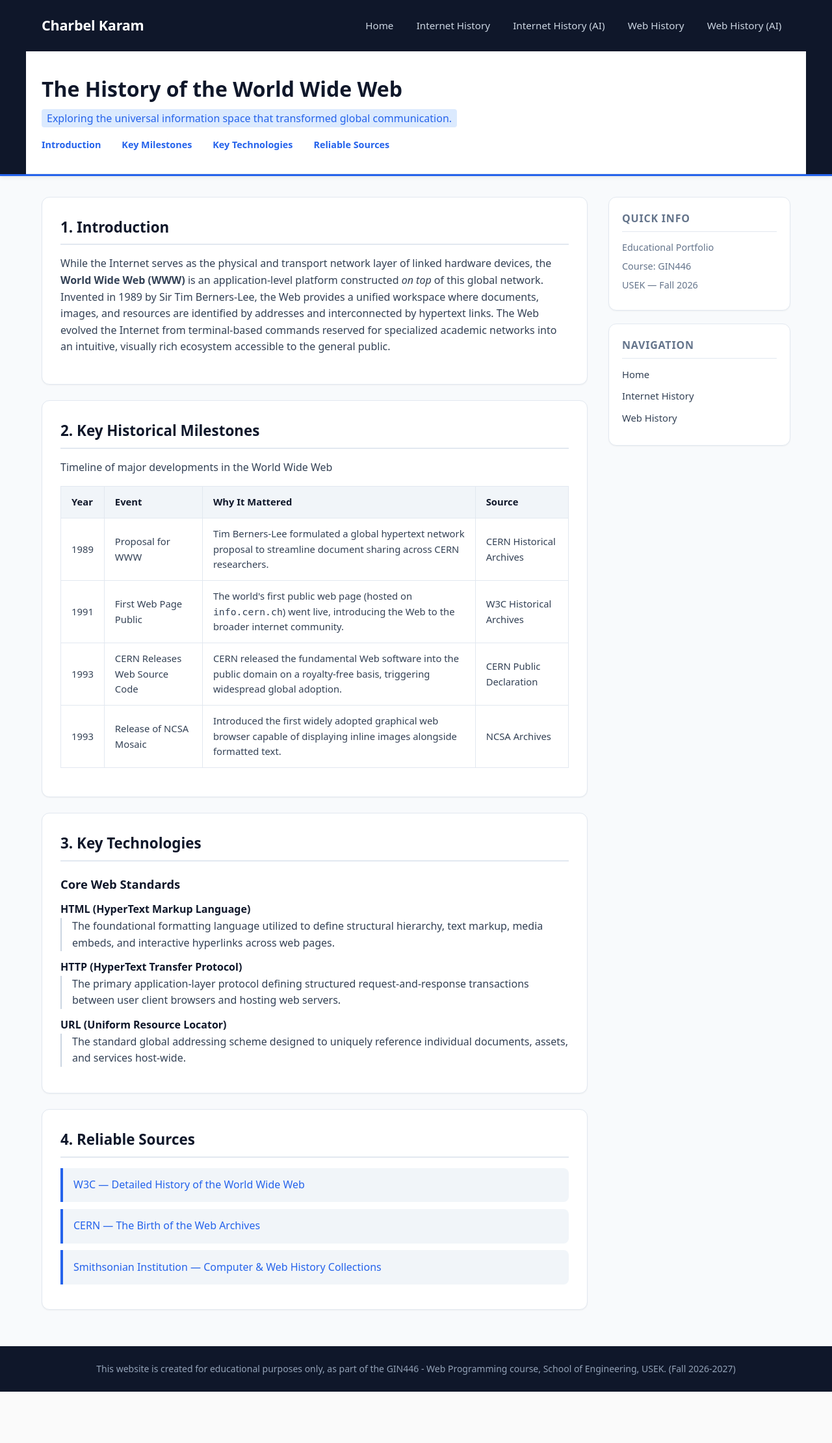
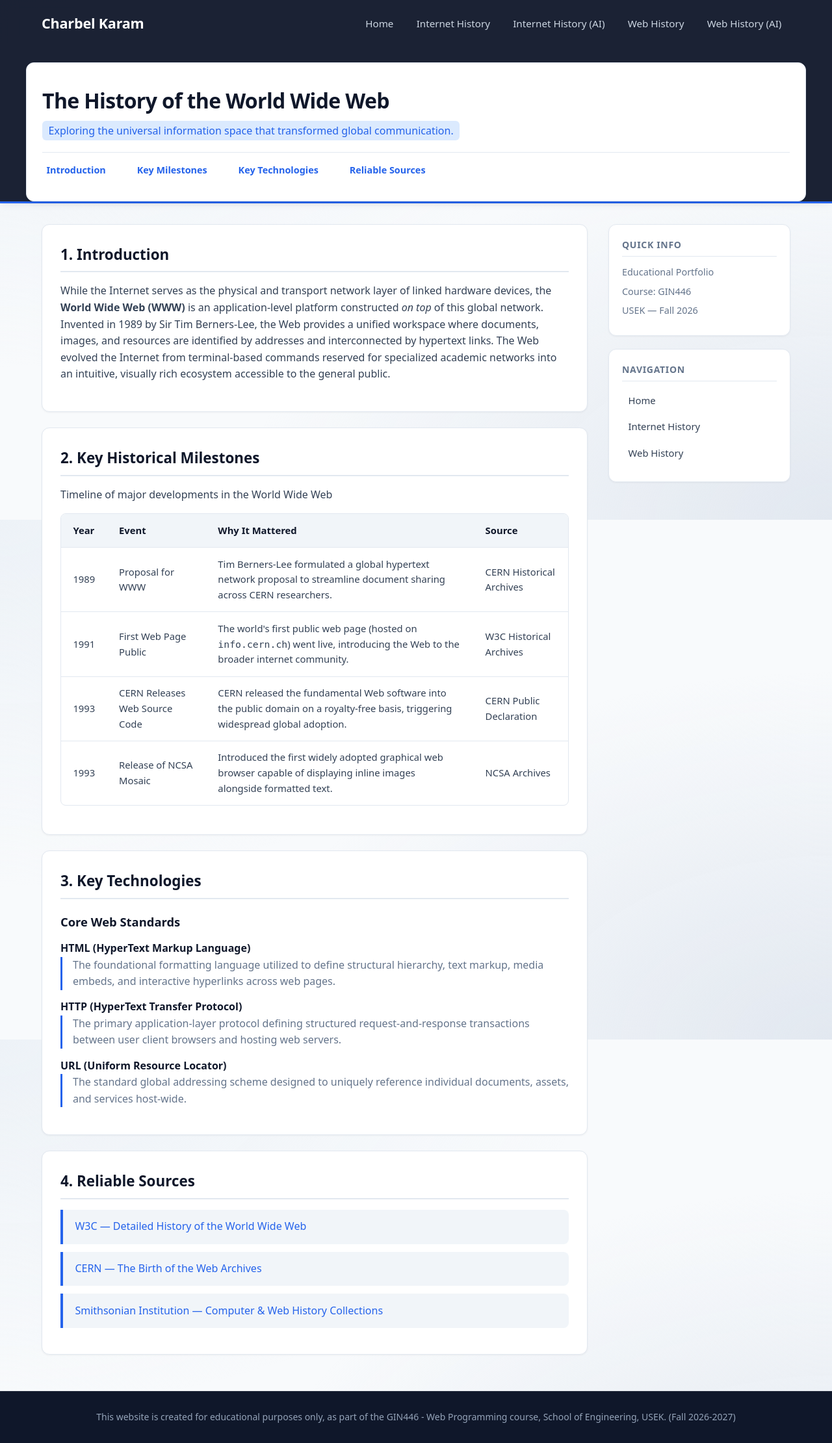
Before and after one commit to CKaram02/web-programming-site, a Flask app: page /web-history-ai in a window 1280 px wide. Shown: the whole page at 65% size. Before the commit the page ends 2142 px from the top, so only its background shows below. Run offline with Flask 3, Linux system fonts and the light colour scheme.

Commit message:
Week 3: portfolio home page

```diff
--- a/static/style.css
+++ b/static/style.css
@@ -1,38 +1,50 @@
 /* ==========================================================================
-   Clean & Structured Portfolio Theme with Right Sidebar (static/style.css)
+   Clean & Dynamic Portfolio Theme with Interactive Right Sidebar (static/style.css)
    ========================================================================== */
 
 /* --------------------------------------------------------------------------
-   1. Theme Variables
+   1. Dynamic Tokens & Design System
    -------------------------------------------------------------------------- */
 :root {
+  /* Surface & Base Colors */
   --bg-color: #f8fafc;
+  --bg-gradient: radial-gradient(at 0% 0%, #edf2f7 0px, transparent 50%),
+                 radial-gradient(at 100% 100%, #e2e8f0 0px, transparent 50%);
   --surface-white: #ffffff;
   --surface-muted: #f1f5f9;
 
+  /* Brand Palette */
   --primary-navy: #0f172a;
   --primary-blue: #2563eb;
   --primary-blue-hover: #1d4ed8;
+  --primary-blue-glow: rgba(37, 99, 235, 0.15);
 
+  /* Text Tones */
   --text-main: #334155;
   --text-dark: #0f172a;
   --text-muted: #64748b;
 
+  /* Borders & Shadows */
   --border-color: #e2e8f0;
   --border-dark: #cbd5e1;
+  --shadow-sm: 0 1px 3px 0 rgba(0, 0, 0, 0.05);
+  --shadow-md: 0 4px 12px -2px rgba(15, 23, 42, 0.06), 0 2px 4px -1px rgba(15, 23, 42, 0.03);
+  --shadow-lg: 0 12px 24px -4px rgba(15, 23, 42, 0.08);
+  --shadow-hover: 0 16px 32px -6px rgba(37, 99, 235, 0.12);
 
-  --shadow-sm: 0 1px 2px 0 rgba(0, 0, 0, 0.05);
-  --shadow-md: 0 4px 6px -1px rgba(0, 0, 0, 0.05), 0 2px 4px -1px rgba(0, 0, 0, 0.03);
-  --shadow-lg: 0 10px 15px -3px rgba(0, 0, 0, 0.05);
-
+  /* Radii & Timing */
   --radius-md: 8px;
   --radius-lg: 12px;
+  --transition-fast: all 0.2s cubic-bezier(0.16, 1, 0.3, 1);
+  --transition-smooth: all 0.3s cubic-bezier(0.16, 1, 0.3, 1);
+
+  /* Fonts */
   --font-main: system-ui, -apple-system, BlinkMacSystemFont, "Segoe UI", Roboto, sans-serif;
   --font-code: "Fira Code", monospace;
 }
 
 /* --------------------------------------------------------------------------
-   2. Reset & Base Styles
+   2. Reset & Base Setup
    -------------------------------------------------------------------------- */
 *, *::before, *::after {
   box-sizing: border-box;
@@ -48,11 +60,14 @@ html {
 body {
   font-family: var(--font-main);
   background-color: var(--bg-color);
+  background-image: var(--bg-gradient);
+  background-attachment: fixed;
   color: var(--text-main);
   line-height: 1.6;
   min-height: 100vh;
   display: flex;
   flex-direction: column;
+  -webkit-font-smoothing: antialiased;
 }
 
 .container {
@@ -63,20 +78,26 @@ body {
 }
 
 /* --------------------------------------------------------------------------
-   3. Header & Global Navigation
+   3. Header & Dynamic Navigation
    -------------------------------------------------------------------------- */
 .site-header {
-  background-color: var(--primary-navy);
+  position: sticky;
+  top: 0;
+  z-index: 1000;
+  background-color: rgba(15, 23, 42, 0.95);
+  backdrop-filter: blur(12px);
+  -webkit-backdrop-filter: blur(12px);
   color: #ffffff;
   border-bottom: 3px solid var(--primary-blue);
   box-shadow: var(--shadow-md);
+  transition: var(--transition-fast);
 }
 
 .header-container {
   display: flex;
   align-items: center;
   justify-content: space-between;
-  padding: 1.2rem 1.5rem;
+  padding: 1rem 1.5rem;
 }
 
 .site-logo .logo-text {
@@ -84,6 +105,13 @@ body {
   font-weight: 700;
   color: #ffffff;
   letter-spacing: -0.01em;
+  transition: var(--transition-fast);
+  display: inline-block;
+}
+
+.site-logo:hover .logo-text {
+  color: #60a5fa;
+  transform: translateY(-1px);
 }
 
 .site-nav {
@@ -99,21 +127,31 @@ body {
   font-size: 0.95rem;
   padding: 0.5rem 0.85rem;
   border-radius: var(--radius-md);
-  transition: all 0.2s ease;
+  transition: var(--transition-fast);
+  position: relative;
 }
 
 .site-nav a:hover {
   color: #ffffff;
-  background-color: rgba(255, 255, 255, 0.1);
+  background-color: rgba(255, 255, 255, 0.12);
+  transform: translateY(-1px);
 }
 
-/* Hero / Page Banner Header Extra */
+/* Hero & Header Title Cards */
 .hero-banner,
 .page-title-block {
   background-color: var(--surface-white);
-  border-bottom: 1px solid var(--border-color);
+  border: 1px solid var(--border-color);
+  border-radius: var(--radius-lg);
   padding: 2rem 1.5rem;
-  margin-top: 0;
+  margin-top: 1.5rem;
+  box-shadow: var(--shadow-md);
+  transition: var(--transition-smooth);
+}
+
+.hero-banner:hover,
+.page-title-block:hover {
+  box-shadow: var(--shadow-lg);
 }
 
 .hero-banner h1,
@@ -121,19 +159,23 @@ body {
   color: var(--text-dark);
   font-size: 2rem;
   margin-bottom: 0.5rem;
+  letter-spacing: -0.02em;
 }
 
 .page-title-block .subtitle mark {
   background-color: #dbeafe;
   color: var(--primary-blue);
-  padding: 0.2rem 0.5rem;
-  border-radius: 4px;
+  padding: 0.25rem 0.6rem;
+  border-radius: 6px;
+  font-weight: 500;
 }
 
 .sub-nav {
   display: flex;
-  gap: 0.75rem;
-  margin-top: 1rem;
+  gap: 0.85rem;
+  margin-top: 1.25rem;
+  padding-top: 0.75rem;
+  border-top: 1px solid var(--border-color);
   font-size: 0.9rem;
 }
 
@@ -141,14 +183,17 @@ body {
   color: var(--primary-blue);
   font-weight: 600;
   text-decoration: none;
+  transition: var(--transition-fast);
+  padding: 0.2rem 0.4rem;
+  border-radius: 4px;
 }
 
 .sub-nav a:hover {
-  text-decoration: underline;
+  background-color: var(--primary-blue-glow);
 }
 
 /* --------------------------------------------------------------------------
-   4. Sidebar Layout Grid
+   4. Main Grid & Content Sections
    -------------------------------------------------------------------------- */
 .site-main {
   flex: 1;
@@ -163,12 +208,9 @@ body {
 }
 
 .main-content {
-  min-width: 0; /* Prevents overflow in grid items */
+  min-width: 0;
 }
 
-/* --------------------------------------------------------------------------
-   5. Content Sections & Cards
-   -------------------------------------------------------------------------- */
 .main-content section {
   background-color: var(--surface-white);
   border: 1px solid var(--border-color);
@@ -176,6 +218,13 @@ body {
   padding: 1.75rem;
   margin-bottom: 1.5rem;
   box-shadow: var(--shadow-sm);
+  transition: var(--transition-smooth);
+}
+
+.main-content section:hover {
+  transform: translateY(-2px);
+  box-shadow: var(--shadow-hover);
+  border-color: color-mix(in srgb, var(--primary-blue) 25%, var(--border-color));
 }
 
 h2 {
@@ -199,18 +248,19 @@ p {
 a {
   color: var(--primary-blue);
   text-decoration: none;
+  transition: var(--transition-fast);
 }
 
 a:hover {
-  text-decoration: underline;
+  color: var(--primary-blue-hover);
 }
 
 /* --------------------------------------------------------------------------
-   6. Sidebar Styling
+   5. Dynamic Sidebar Styling
    -------------------------------------------------------------------------- */
 .site-sidebar {
   position: sticky;
-  top: 1rem;
+  top: 5rem;
   display: flex;
   flex-direction: column;
   gap: 1.25rem;
@@ -222,10 +272,16 @@ a:hover {
   border-radius: var(--radius-lg);
   padding: 1.25rem;
   box-shadow: var(--shadow-sm);
+  transition: var(--transition-smooth);
+}
+
+.sidebar-widget:hover {
+  transform: translateY(-2px);
+  box-shadow: var(--shadow-md);
 }
 
 .sidebar-widget h3 {
-  font-size: 1rem;
+  font-size: 0.875rem;
   text-transform: uppercase;
   letter-spacing: 0.05em;
   color: var(--text-muted);
@@ -247,21 +303,27 @@ a:hover {
 }
 
 .sidebar-links li {
-  margin-bottom: 0.5rem;
+  margin-bottom: 0.35rem;
 }
 
 .sidebar-links a {
   font-size: 0.925rem;
   color: var(--text-main);
   font-weight: 500;
+  display: block;
+  padding: 0.35rem 0.6rem;
+  border-radius: var(--radius-md);
+  transition: var(--transition-fast);
 }
 
 .sidebar-links a:hover {
   color: var(--primary-blue);
+  background-color: var(--surface-muted);
+  transform: translateX(4px);
 }
 
 /* --------------------------------------------------------------------------
-   7. Lists, Tables & Elements
+   6. Dynamic Lists & Tables
    -------------------------------------------------------------------------- */
 .styled-list, .weekly-list {
   list-style: none;
@@ -271,23 +333,54 @@ a:hover {
 .styled-list li, .weekly-list li {
   background-color: var(--surface-muted);
   border-left: 4px solid var(--primary-blue);
-  padding: 0.85rem 1rem;
-  margin-bottom: 0.65rem;
+  padding: 0.85rem 1.15rem;
+  margin-bottom: 0.75rem;
   border-radius: 0 var(--radius-md) var(--radius-md) 0;
+  transition: var(--transition-fast);
 }
 
+.styled-list li:hover, .weekly-list li:hover {
+  transform: translateX(6px);
+  background-color: #e2e8f0;
+  box-shadow: var(--shadow-sm);
+}
+
+.weekly-list a {
+  font-weight: 600;
+  display: flex;
+  justify-content: space-between;
+  align-items: center;
+}
+
+.weekly-list a::after {
+  content: '→';
+  opacity: 0;
+  transform: translateX(-6px);
+  transition: var(--transition-fast);
+}
+
+.weekly-list li:hover a::after {
+  opacity: 1;
+  transform: translateX(0);
+}
+
+/* Interactive Data Tables */
 .data-table {
   width: 100%;
-  border-collapse: collapse;
+  border-collapse: separate;
+  border-spacing: 0;
   margin: 1rem 0;
   background-color: var(--surface-white);
+  border: 1px solid var(--border-color);
+  border-radius: var(--radius-md);
+  overflow: hidden;
 }
 
 .data-table th,
 .data-table td {
-  padding: 0.75rem 1rem;
-  border: 1px solid var(--border-color);
+  padding: 0.85rem 1.15rem;
   text-align: left;
+  border-bottom: 1px solid var(--border-color);
   font-size: 0.925rem;
 }
 
@@ -297,29 +390,44 @@ a:hover {
   font-weight: 600;
 }
 
+.data-table tr:last-child td {
+  border-bottom: none;
+}
+
+.data-table tbody tr {
+  transition: var(--transition-fast);
+}
+
+.data-table tbody tr:hover {
+  background-color: var(--primary-blue-glow);
+}
+
+/* Definition Lists */
 .def-list dt {
   font-weight: 700;
   color: var(--text-dark);
-  margin-top: 0.75rem;
+  margin-top: 0.85rem;
 }
 
 .def-list dd {
   margin-left: 0;
   padding-left: 1rem;
-  border-left: 2px solid var(--border-dark);
-  margin-bottom: 0.75rem;
+  border-left: 3px solid var(--primary-blue);
+  margin-bottom: 0.85rem;
+  color: var(--text-muted);
 }
 
 /* --------------------------------------------------------------------------
-   8. Footer & Responsive
+   7. Footer & Responsive
    -------------------------------------------------------------------------- */
 .site-footer {
   background-color: var(--primary-navy);
   color: #94a3b8;
-  padding: 1.5rem 0;
+  padding: 1.75rem 0;
   font-size: 0.875rem;
   text-align: center;
   margin-top: auto;
+  border-top: 1px solid rgba(255, 255, 255, 0.1);
 }
 
 .site-footer p {
```
